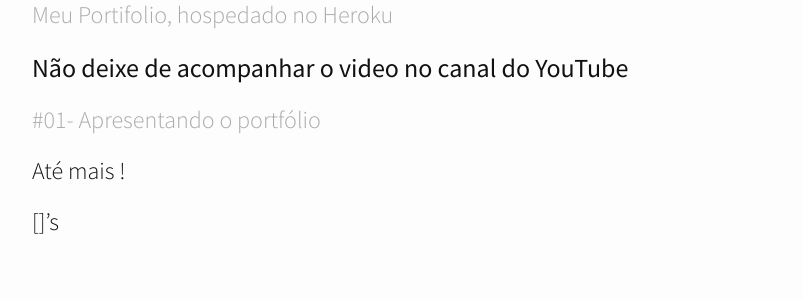
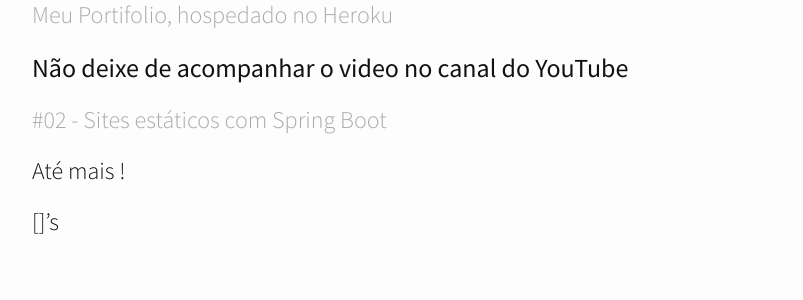
Before and after one commit to BSTK/bstk.github.io, a Jekyll site: the page built from _posts/2018-10-26-site-estatico-springboot.md, in a window 1280 px wide and 900 px high, scrolled down 1971 px. Shown: the part 302-602 px from the top of the window, without its empty margins (238-1041 px from the left). Built offline with Jekyll 4.4.1, drawn with Linux system fonts in a browser that asks for light colours; nearby versions of some CDN libraries; comment, search, counter and statistics services are not loaded.

Commit message:
Link do youtube

```diff
--- a/_posts/2018-10-26-site-estatico-springboot.md
+++ b/_posts/2018-10-26-site-estatico-springboot.md
@@ -40,7 +40,7 @@ Acesse ai e veja o resultado:
 
 ### Não deixe de acompanhar o video no canal do YouTube
 
-[#01- Apresentando o portfólio](https://www.youtube.com/watch?v=DEBsUItDm30)
+[#02 - Sites estáticos com Spring Boot](https://youtu.be/ZyAjyX89wDc)
 
 Até mais !
 
```
